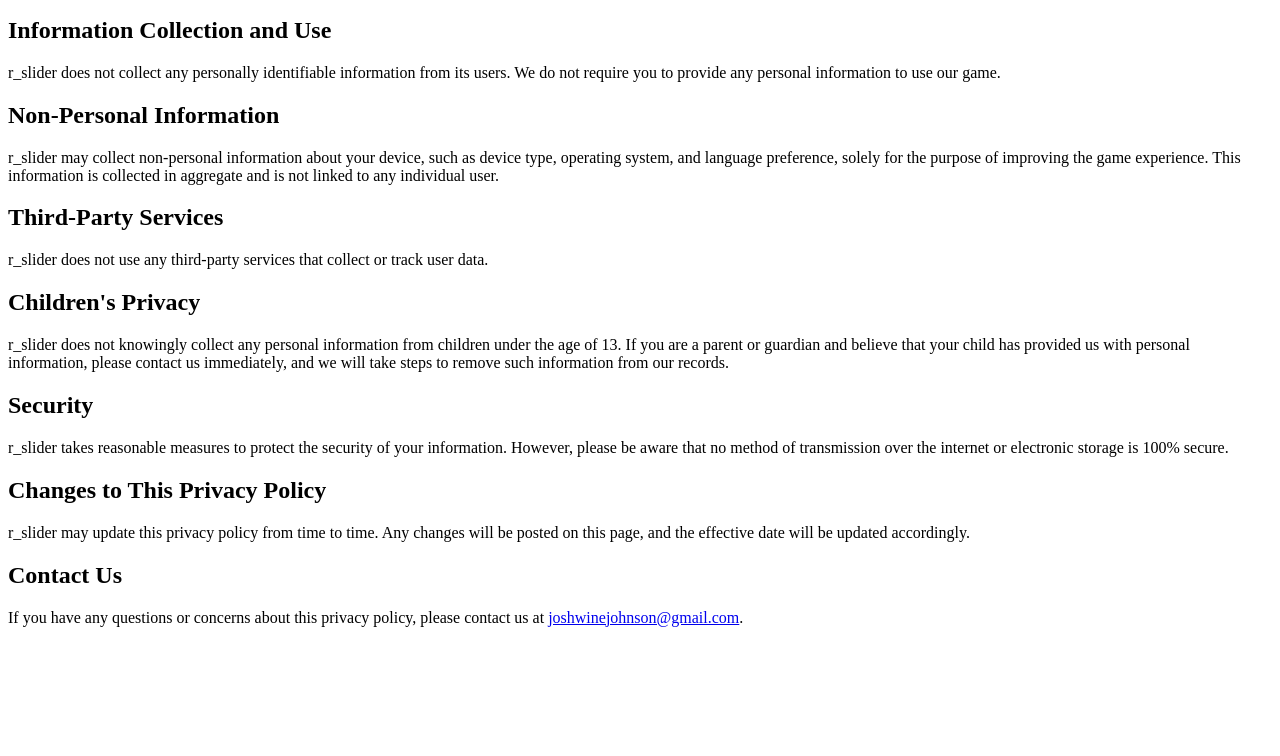
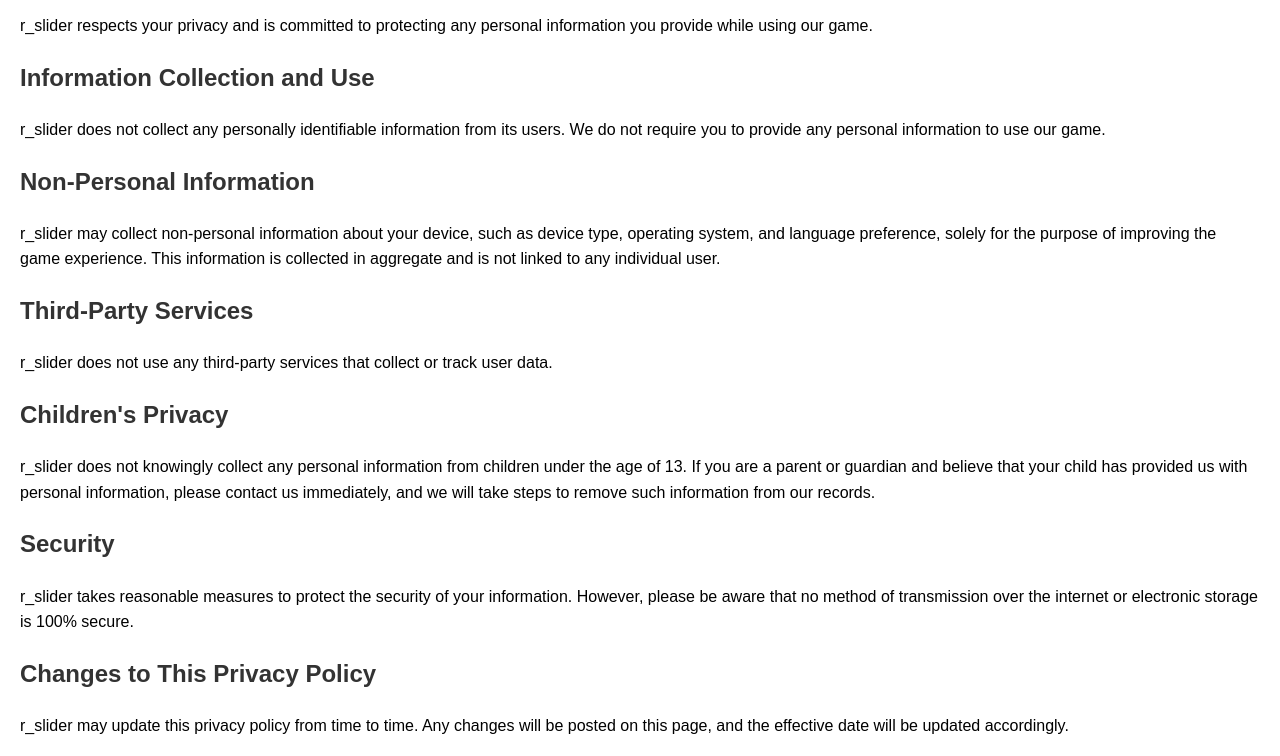
Before and after one commit to joshwinemmanuel/portfolio.github.io, a plain HTML site: page r_slider Privacy Policy.html in a window 1280 px wide. Shown: the part 101-857 px from the top of the page. Before the commit the page ends 800 px from the top, so only its background shows below. Drawn offline with Linux system fonts and the light colour scheme.

Commit message:
Update r_slider Privacy Policy.html

```diff
--- a/r_slider Privacy Policy.html
+++ b/r_slider Privacy Policy.html
@@ -4,6 +4,30 @@
     <meta charset="UTF-8">
     <meta name="viewport" content="width=device-width, initial-scale=1.0">
     <title>r_slider Privacy Policy</title>
+    <style>
+        body {
+            font-family: Arial, sans-serif;
+            line-height: 1.6;
+            margin: 0;
+            padding: 20px;
+        }
+        h1, h2 {
+            color: #333;
+        }
+        h2 {
+            margin-top: 20px;
+        }
+        p {
+            margin-bottom: 20px;
+        }
+        a {
+            color: #007bff;
+            text-decoration: none;
+        }
+        a:hover {
+            text-decoration: underline;
+        }
+    </style>
 </head>
 <body>
 
```
